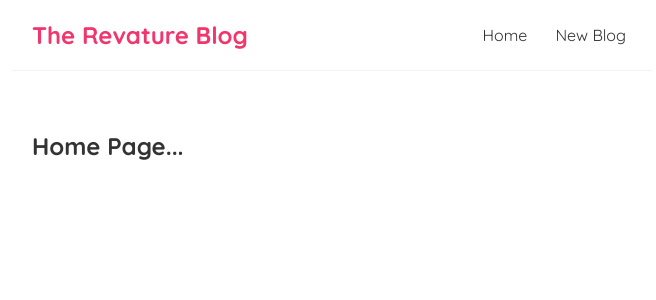
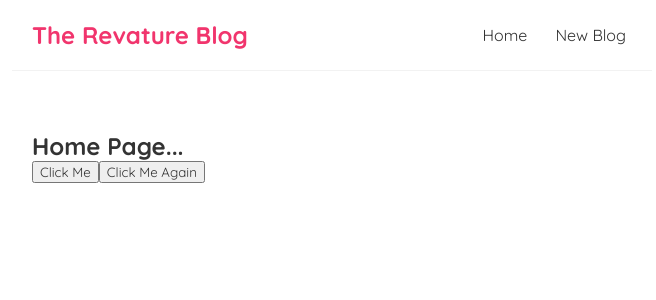
Before and after one commit to jasdhiratrevature/react-demo2, a React (Create React App) app: page / in a window 1280 px wide. Shown: the top 300 px of the page, without its empty margins (308-964 px from the left). Built offline with nearby package versions, Linux system fonts and the light colour scheme.

Commit message:
07-Click_Events

```diff
--- a/src/Home.js
+++ b/src/Home.js
@@ -1,7 +1,15 @@
 const Home = () => {
+  const handleClick=()=>{
+    console.log("Hello")
+  }
+  const handleClickAgain=(name)=>{
+    console.log("Hello "+name)
+  }
   return (
   <div className="home">
     <h2>Home Page...</h2>
+    <button onClick={handleClick}>Click Me</button>
+    <button onClick={()=>{handleClickAgain('jasdhir')}}>Click Me Again</button>
   </div>
   )
 }
```
Also changed, not shown: 1 other file (tests, documents, lock files or other folders).
